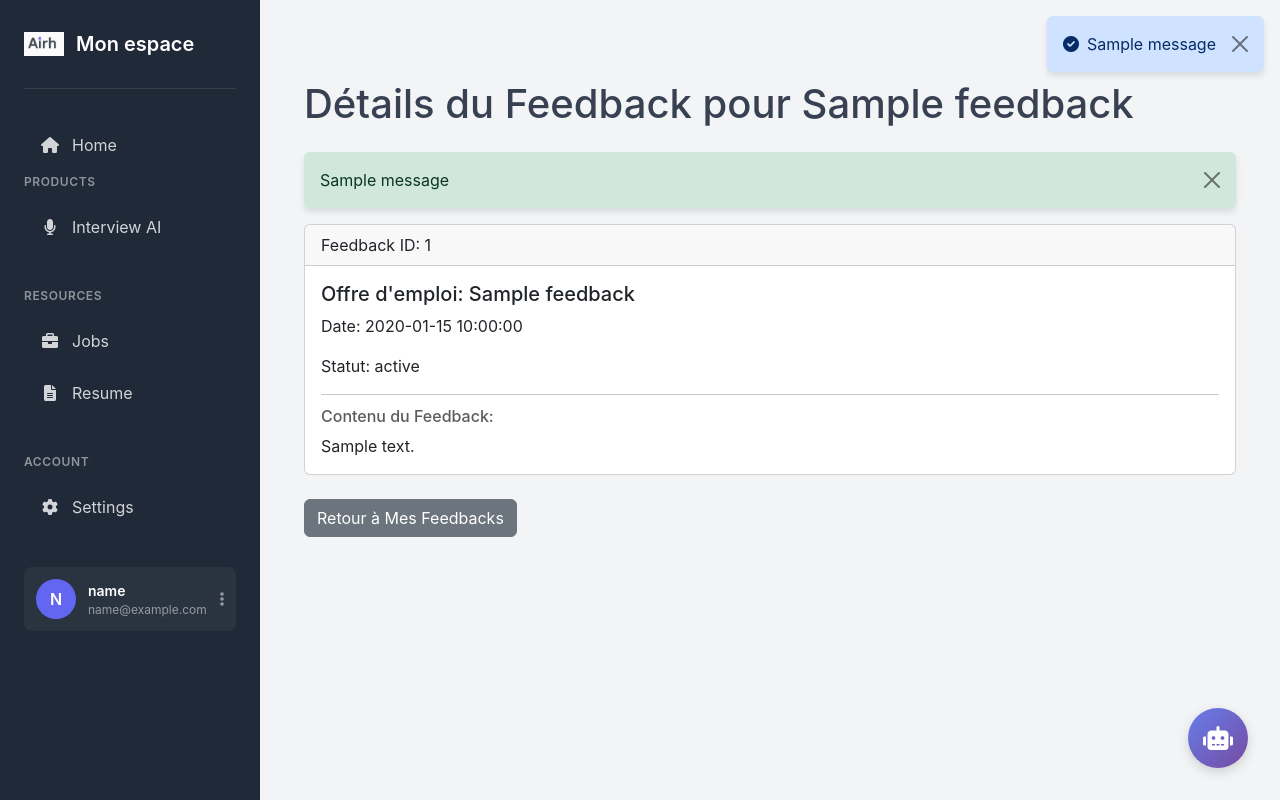
After one commit to AirhData/front_end_end, a Flask app: template templates/feedback_details.html in a window 1280 px wide. The commit adds this page. Run offline with Flask 3, Linux system fonts and the light colour scheme; the visitor is signed in with stand-in values (Sample User, id 1); tables that the repository leaves empty hold one stand-in row (values such as "Sample post"); the template is opened without the code that fills it: most values are stand-ins (such as "Sample title", 1, 10 or a date in 2020); one stand-in notice (Sample message) is shown; parts of the project's set-up code (start-up, migrations or seed data) failed here and were passed over.

Commit message:
Add files via upload

```diff
--- a/app.py
+++ b/app.py
@@ -13,7 +13,8 @@ from authlib.integrations.flask_client import OAuth
 
 import json
 from functools import wraps
-
+import logging
+logger = logging.getLogger(__name__)
 from bson import ObjectId
 import traceback
 #-configurations-
@@ -230,6 +231,7 @@ def jobs():
 @login_required
 def interview_ai():
     MODEL_API_URL = Config.MODEL_API_URL
+    # Gère les messages pendant l'entretien
     if request.method == 'POST':
         try:
             data = request.get_json()
@@ -238,28 +240,38 @@ def interview_ai():
 
             if not job_id:
                 return jsonify({'error': 'Donnée manquante : job_id'}), 400
+
             mongo_manager = MongoManager()
+
             cv_document = mongo_manager.get_profile_by_id(g.user.candidate_mongo_id)
             if not cv_document:
                 mongo_manager.close_connection()
-                return jsonify({'error': 'CV non trouvé.'}), 404
+                return jsonify({'response': 'Je ne peux pas commencer l\'entretien car aucun CV n\'a été trouvé. Veuillez d\'abord en télécharger un.'})
+
             jobs = fetch_job_offers()
             job_offer = next((job for job in jobs if job.get('id') == job_id), None)
             if not job_offer:
                 mongo_manager.close_connection()
                 return jsonify({'error': 'Offre d\'emploi introuvable.'}), 404
-            conversation_history = mongo_manager.load_conversation_history(g.user.google_id, job_id) or []
+
+            # --- CORRECTION PRINCIPALE ---
+            # Construction du payload qui respecte la structure attendue par l'API
             payload = {
+                "user_id": g.user.google_id,
+                "job_offer_id": job_id,
                 "cv_document": cv_document,
                 "job_offer": job_offer,
                 "messages": messages_from_client,
-                "conversation_history": conversation_history
+                "conversation_history": messages_from_client
             }
+
             api_response = requests.post(f"{MODEL_API_URL}/simulate-interview/", json=payload)
-            api_response.raise_for_status()
+            api_response.raise_for_status() # Lève une exception si le statut n'est pas 2xx
+
             response_data = api_response.json()
             ai_message = response_data.get("response")
-            updated_history = conversation_history + messages_from_client + [{"role": "assistant", "content": ai_message}]
+
+            updated_history = messages_from_client + [{"role": "assistant", "content": ai_message}]
             mongo_manager.save_conversation_history(g.user.google_id, job_id, updated_history)
 
             mongo_manager.close_connection()
@@ -267,124 +279,118 @@ def interview_ai():
 
         except requests.exceptions.RequestException as e:
             logging.error(f"Erreur de communication avec l'API du modèle: {e}")
-            return jsonify({'error': "Impossible de contacter le service de simulation."}), 503
+            if e.response:
+                logging.error(f"Réponse de l'API: {e.response.text}")
+            return jsonify({'response': "Désolé, une erreur de communication avec l'assistant IA est survenue."})
         except Exception as e:
             error_details = traceback.format_exc()
             logging.error(f"Erreur critique inattendue dans POST /interview-ai: {error_details}")
-            return jsonify({'error': "Une erreur interne est survenue."}), 500
+            return jsonify({'response': "Désolé, une erreur interne est survenue."})
+
+    # Gère le chargement initial de la page (requête GET)
     try:
         job_id = request.args.get('job_id')
         if not job_id:
-            return "Erreur: Le paramètre 'job_id' est manquant dans l'URL.", 400
+            flash("Aucune offre d'emploi sélectionnée.", "warning")
+            return redirect(url_for('jobs'))
+
         jobs = fetch_job_offers()
         job_offer = next((job for job in jobs if job.get('id') == job_id), None)
         if not job_offer:
-            return "Offre d'emploi non trouvée", 404
+            flash("L'offre d'emploi sélectionnée est introuvable.", "danger")
+            return redirect(url_for('jobs'))
+
         mongo_manager = MongoManager()
         mongo_manager.delete_conversation_history(g.user.google_id, job_id)
         mongo_manager.close_connection()
-        return render_template('interview_ai.html', job_offer=job_offer, conversation_history=[])
+
+        return render_template('interview_ai.html', job_offer=job_offer, config=Config)
     except Exception as e:
         error_details = traceback.format_exc()
         logging.error(f"Erreur critique dans GET /interview-ai: {error_details}")
-        return "Une erreur interne est survenue lors du chargement de la page.", 500
-
-'''
-@app.route('/interview-ai', methods=['GET', 'POST'])
-@login_required
-def interview_ai():
-    MODEL_API_URL = Config.MODEL_API_URL
-    if request.method == 'POST':
-        try:
-            data = request.get_json()
-            messages_from_client = data.get('messages', [])
-            job_id = data.get('job_id')
-
-            if not job_id:
-                return jsonify({'error': 'Donnée manquante : job_id'}), 400
-            mongo_manager = MongoManager()
-            cv_document = mongo_manager.get_profile_by_id(g.user.candidate_mongo_id)
-
-            if not cv_document:
-                mongo_manager.close_connection()
-                return jsonify({'error': 'CV non trouvé pour cet utilisateur.'}), 404
+        flash("Une erreur interne est survenue lors du chargement de la page d'entretien.", "danger")
+        return redirect(url_for('home'))
 
 
-            jobs = fetch_job_offers()
-            job_offer = next((job for job in jobs if job.get('id') == job_id), None)
+@app.route('/feedbacks')
+@login_required
+def feedbacks():
+    MODEL_API_URL = Config.MODEL_API_URL
+    try:
+        api_response = requests.get(f"{MODEL_API_URL}/feedbacks/{g.user.google_id}")
+        api_response.raise_for_status()
+        feedbacks_data = api_response.json()
+        jobs = fetch_job_offers()
+        mongo_manager = MongoManager()
 
-            if not job_offer:
-                mongo_manager.close_connection()
-                return jsonify({'error': 'Offre d\'emploi introuvable.'}), 404
+        for feedback in feedbacks_data:
+            job_offer_id = feedback.get('job_offer_id')
+            job_title = "Offre inconnue"
+            found_job = next((job for job in jobs if job.get('id') == job_offer_id), None)
+            if found_job:
+                job_title = found_job.get('poste', job_title)
+            else:
+                manual_job = mongo_manager.get_job_offer_by_id(job_offer_id)
+                if manual_job:
+                    job_title = manual_job.get('poste', job_title)
 
-            conversation_history = mongo_manager.load_conversation_history(g.user.google_id, job_id) or []
-            payload = {
-                "cv_document": cv_document,
-                "job_offer": job_offer,
-                "messages": messages_from_client,
-                "conversation_history": conversation_history
-            }
+            feedback['job_title'] = job_title
+            if 'timestamp' in feedback:
+                feedback['formatted_timestamp'] = datetime.fromisoformat(feedback['timestamp']).strftime('%d/%m/%Y %H:%M')
+            else:
+                feedback['formatted_timestamp'] = 'Date inconnue'
 
-            api_response = requests.post(f"{MODEL_API_URL}/simulate-interview/", json=payload)
-            api_response.raise_for_status()
-            response_data = api_response.json()
-            ai_message = response_data.get("response")
-            updated_history = messages_from_client + [{"role": "assistant", "content": ai_message}]
-            google_id = g.user.google_id
-            mongo_manager.save_conversation_history(google_id, job_id, updated_history)
-            logging.info(f"Historique de conversation sauvegardé pour l'utilisateur {google_id} et l'offre {job_id}")
-
-            mongo_manager.close_connection()
-            return jsonify({"response": ai_message})
-
-        except requests.exceptions.RequestException as e:
-            logging.error(f"Erreur de communication avec l'API du modèle: {e}")
-            return jsonify({'error': "Impossible de contacter le service de simulation."}), 503
-        except Exception as e:
-            error_details = traceback.format_exc()
-            logging.error(f"Erreur critique inattendue dans POST /interview-ai: {error_details}")
-            return jsonify({'error': "Une erreur interne est survenue."}), 500
-    try:
-        job_id = request.args.get('job_id')
-        if not job_id:
-            return "Erreur: Le paramètre 'job_id' est manquant dans l'URL.", 400
-        jobs = fetch_job_offers()
-        job_offer = next((job for job in jobs if job.get('id') == job_id), None)
-        if not job_offer:
-            return "Offre d'emploi non trouvée", 404
-        mongo_manager = MongoManager()
-        conversation_history = mongo_manager.load_conversation_history(g.user.google_id, job_id)
         mongo_manager.close_connection()
-        return render_template('interview_ai.html', job_offer=job_offer, conversation_history=conversation_history)
+        return render_template('feedbacks.html', feedbacks=feedbacks_data)
+    except requests.exceptions.RequestException as e:
+        logging.error(f"Erreur de communication avec l'API du modèle lors de la récupération des feedbacks: {e}")
+        flash("Impossible de récupérer vos feedbacks pour le moment.", "danger")
+        return render_template('feedbacks.html', feedbacks=[])
     except Exception as e:
-        error_details = traceback.format_exc()
-        logging.error(f"Erreur critique dans GET /interview-ai: {error_details}")
-        return "Une erreur interne est survenue lors du chargement de la page.", 500
-'''
+        logging.error(f"Erreur critique lors de la récupération des feedbacks: {e}", exc_info=True)
+        flash("Une erreur interne est survenue lors de la récupération de vos feedbacks.", "danger")
+        return render_template('feedbacks.html', feedbacks=[])
 
 @app.route('/settings')
 @login_required
 def settings():
     return render_template('settings.html')
 
-'''
-@app.route('/contact', methods=['GET', 'POST'])
-def contact():
-    if request.method == 'POST':
-        name = request.form.get('name')
-        from_email = request.form.get('email')
-        subject = request.form.get('subject')
-        message_body = request.form.get('message')
-        sender_email = Config.GMAIL_USER
-        password = Config.GMAIL_PASSWORD
-        receiver_email = sender_email
+@app.route('/feedbacks/<feedback_id>')
+@login_required
+def get_feedback_details(feedback_id):
+    MODEL_API_URL = Config.MODEL_API_URL
+    try:
+        api_response = requests.get(f"{MODEL_API_URL}/feedbacks/{g.user.google_id}/{feedback_id}")
+        api_response.raise_for_status()
+        feedback_data = api_response.json()
+        job_title = "Offre inconnue"
+        jobs = fetch_job_offers()
+        mongo_manager = MongoManager()
+        job_offer_id = feedback_data.get('job_offer_id')
+        found_job = next((job for job in jobs if job.get('id') == job_offer_id), None)
+        if found_job:
+            job_title = found_job.get('poste', job_title)
+        else:
+            manual_job = mongo_manager.get_job_offer_by_id(job_offer_id)
+            if manual_job:
+                job_title = manual_job.get('poste', job_title)
+        mongo_manager.close_connection()
+        feedback_data['job_title'] = job_title
+        if 'timestamp' in feedback_data:
+            feedback_data['formatted_timestamp'] = datetime.fromisoformat(feedback_data['timestamp']).strftime('%d/%m/%Y %H:%M')
+        else:
+            feedback_data['formatted_timestamp'] = 'Date inconnue'
 
-        flash("Merci pour votre message !", "success")
-        if not sender_email or not password:
-            flash("Le service d'email n'est pas configuré sur le serveur.", "danger")
-            return redirect(url_for('contact'))
-    return render_template('contact.html')
-'''
+        return render_template('feedback_details.html', feedback=feedback_data)
+    except requests.exceptions.RequestException as e:
+        logging.error(f"Erreur de communication avec l'API du modèle lors de la récupération des détails du feedback: {e}")
+        flash("Impossible de récupérer les détails de ce feedback pour le moment.", "danger")
+        return redirect(url_for('feedbacks'))
+    except Exception as e:
+        logging.error(f"Erreur critique lors de la récupération des détails du feedback: {e}", exc_info=True)
+        flash("Une erreur interne est survenue lors de la récupération des détails du feedback.", "danger")
+        return redirect(url_for('feedbacks'))
 
 @app.route('/contact', methods=['GET', 'POST'])
 def contact():
@@ -420,6 +426,34 @@ def contact():
         flash("Merci pour votre message ! Il a bien été envoyé.", "success")
     return render_template('contact.html')
 
+@app.route('/save-analysis', methods=['POST'])
+@login_required
+def save_analysis():
+    data = request.get_json()
+    feedback_content = data.get('feedback_content') # C'est l'historique de la conversation
+    job_offer_id = data.get('job_offer_id')
+
+    if not feedback_content or not job_offer_id:
+        return jsonify({'error': 'Données manquantes'}), 400
+
+    try:
+        mongo_manager = MongoManager()
+        # Ici, nous sauvegardons l'historique complet comme "feedback".
+        # Idéalement, une autre tâche pourrait analyser cet historique pour créer un feedback plus structuré.
+        feedback_doc = {
+            "user_google_id": g.user.google_id,
+            "job_id": job_offer_id,
+            "feedback_data": feedback_content,
+            "last_updated": datetime.utcnow(),
+            "status": "completed"
+        }
+        mongo_manager.save_feedback(g.user.google_id, job_offer_id, feedback_content)
+        mongo_manager.close_connection()
+        return jsonify({'success': True}), 200
+    except Exception as e:
+        logging.error(f"Erreur lors de la sauvegarde de l'analyse : {e}")
+        return jsonify({'error': 'Erreur serveur'}), 500
+
 @app.errorhandler(404)
 def page_not_found(e):
     return render_template('404.html'), 404
--- a/configs.py
+++ b/configs.py
@@ -8,6 +8,7 @@ class Config:
     MONGO_DB_NAME = os.getenv("MONGO_DB_NAME")
     MONGO_CV_COLLECTION = os.getenv("MONGO_CV_COLLECTION")
     MONGO_INTERVIEW_COLLECTION = os.getenv("MONGO_INTERVIEW_COLLECTION")
+    MONGO_FEEDBACK_COLLECTION = os.getenv("MONGO_FEEDBACK_COLLECTION")
     MODEL_API_URL=os.getenv("MODEL_API_URL")
 
     JOB_API_URL = os.getenv("JOB_API_URL")
--- /dev/null
+++ b/templates/feedback_details.html
@@ -0,0 +1,43 @@
+{% extends "base.html" %}
+
+{% block title %}Détails du Feedback{% endblock %}
+
+{% block content %}
+<div class="container mt-5">
+    <h1 class="mb-4">Détails du Feedback pour {{ feedback.job_title }}</h1>
+
+    {% with messages = get_flashed_messages(with_categories=true) %}
+        {% if messages %}
+            {% for category, message in messages %}
+                <div class="alert alert-{{ category }} alert-dismissible fade show" role="alert">
+                    {{ message }}
+                    <button type="button" class="btn-close" data-bs-dismiss="alert" aria-label="Close"></button>
+                </div>
+            {% endfor %}
+        {% endif %}
+    {% endwith %}
+
+    {% if feedback %}
+    <div class="card mb-4">
+        <div class="card-header">
+            Feedback ID: {{ feedback._id }}
+        </div>
+        <div class="card-body">
+            <h5 class="card-title">Offre d'emploi: {{ feedback.job_title }}</h5>
+            <p class="card-text">Date: {{ feedback.formatted_timestamp }}</p>
+            <p class="card-text">Statut: {{ feedback.status }}</p>
+            <hr>
+            <h6 class="card-subtitle mb-2 text-muted">Contenu du Feedback:</h6>
+            <div class="feedback-content">
+                {{ feedback.feedback_content | safe }}
+            </div>
+        </div>
+    </div>
+    <a href="{{ url_for('feedbacks') }}" class="btn btn-secondary">Retour à Mes Feedbacks</a>
+    {% else %}
+    <div class="alert alert-warning" role="alert">
+        Feedback non trouvé.
+    </div>
+    {% endif %}
+</div>
+{% endblock %}
```
Also changed, not shown: data/mongodb_candidats/mongo_utils.py (+29 -0 lines), templates/feedbacks.html (added, +39 -0 lines), templates/interview_ai.html (+87 -29 lines), 1 other file.
